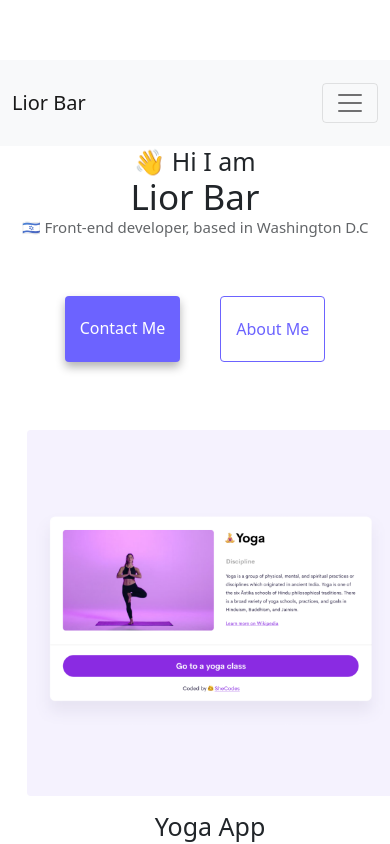
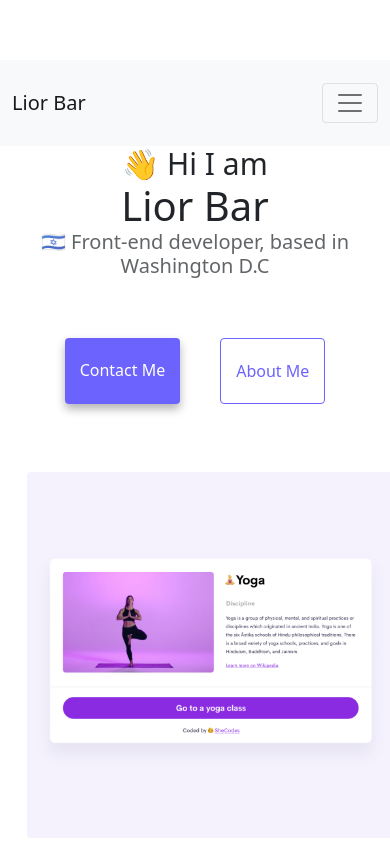
Before and after one commit to LiorBar230/Homework-SheCodesResponsive-Week3, a plain HTML site: page index.html in a window 390 px wide. Shown: the top 844 px of the page. Drawn offline with nearby package versions, Linux system fonts and the light colour scheme.

Commit message:
increased font sizes

```diff
--- a/style.css
+++ b/style.css
@@ -163,13 +163,13 @@ li {
 
 @media (max-width: 550px) {
   h1 {
-    font-size: 35px;
+    font-size: 40px;
   }
   h2 {
-    font-size: 25px;
+    font-size: 30px;
   }
   h3 {
-    font-size: 15px;
+    font-size: 20px;
   }
   div {
     margin: 15px;
```
